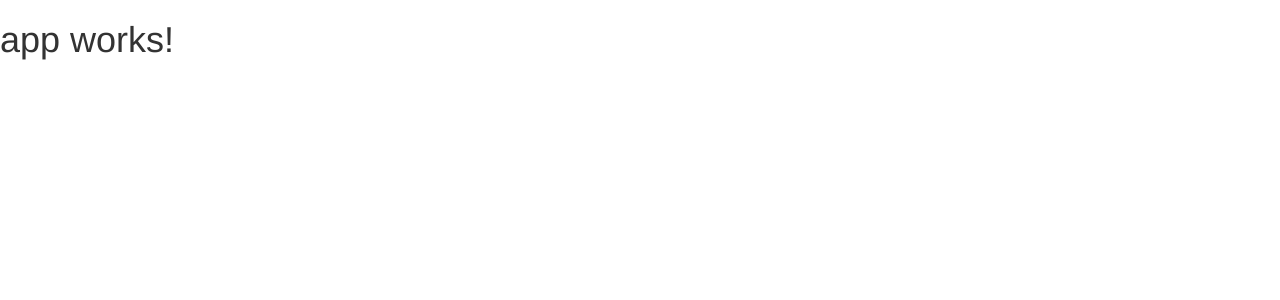
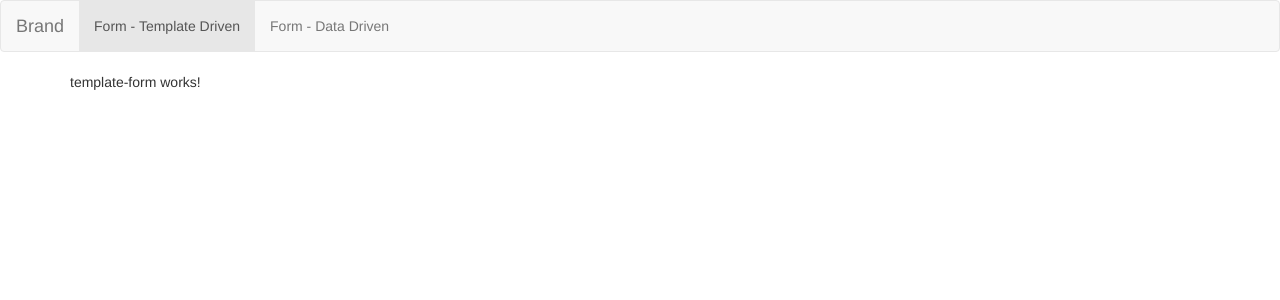
Before and after one commit to marcioramos/CursoAngularForms, an Angular app: page /templateFrom in a window 1280 px wide. Before the commit this address led to /. Shown: the top 300 px of the page. Built offline with nearby package versions, Linux system fonts and the light colour scheme.

Commit message:
Adicionando menu e rotas

```diff
--- a/src/app/app.component.html
+++ b/src/app/app.component.html
@@ -1,4 +1,24 @@
-<h1>
-  {{title}}
-</h1>
-<router-outlet></router-outlet>
+<nav class="navbar navbar-default">
+  <div class="container-fluid">
+
+    <div class="navbar-header">
+      <a class="navbar-brand" routerLink="">Brand</a>
+    </div>
+    <ul class="nav navbar-nav">
+
+      <li routerLinkActive="active">
+        <a routerLink="/templateFrom">Form - Template Driven</a>
+      </li>
+
+      <li routerLinkActive="active">
+        <a routerLink="/dataFrom">Form - Data Driven</a>
+      </li>
+
+    </ul>
+
+  </div>
+</nav>
+
+<div class="container">
+  <router-outlet></router-outlet>
+</div>
--- a/src/app/app.module.ts
+++ b/src/app/app.module.ts
@@ -5,10 +5,14 @@ import { HttpModule } from '@angular/http';
 
 import { AppRoutingModule } from './app-routing.module';
 import { AppComponent } from './app.component';
+import { TemplateFormComponent } from './template-form/template-form.component';
+import { DataFromComponent } from './data-from/data-from.component';
 
 @NgModule({
   declarations: [
-    AppComponent
+    AppComponent,
+    TemplateFormComponent,
+    DataFromComponent
   ],
   imports: [
     BrowserModule,
--- /dev/null
+++ b/src/app/data-from/data-from.component.html
@@ -0,0 +1,3 @@
+<p>
+  data-from works!
+</p>
--- /dev/null
+++ b/src/app/data-from/data-from.component.ts
@@ -0,0 +1,15 @@
+import { Component, OnInit } from '@angular/core';
+
+@Component({
+  selector: 'app-data-from',
+  templateUrl: './data-from.component.html',
+  styleUrls: ['./data-from.component.css']
+})
+export class DataFromComponent implements OnInit {
+
+  constructor() { }
+
+  ngOnInit() {
+  }
+
+}
--- /dev/null
+++ b/src/app/template-form/template-form.component.html
@@ -0,0 +1,3 @@
+<p>
+  template-form works!
+</p>
--- /dev/null
+++ b/src/app/template-form/template-form.component.ts
@@ -0,0 +1,15 @@
+import { Component, OnInit } from '@angular/core';
+
+@Component({
+  selector: 'app-template-form',
+  templateUrl: './template-form.component.html',
+  styleUrls: ['./template-form.component.css']
+})
+export class TemplateFormComponent implements OnInit {
+
+  constructor() { }
+
+  ngOnInit() {
+  }
+
+}
```
Also changed, not shown: src/app/app-routing.module.ts (+7 -4 lines), src/app/data-from/data-from.component.css (added), src/app/template-form/template-form.component.css (added), 2 other files (tests, documents, lock files or other folders).
